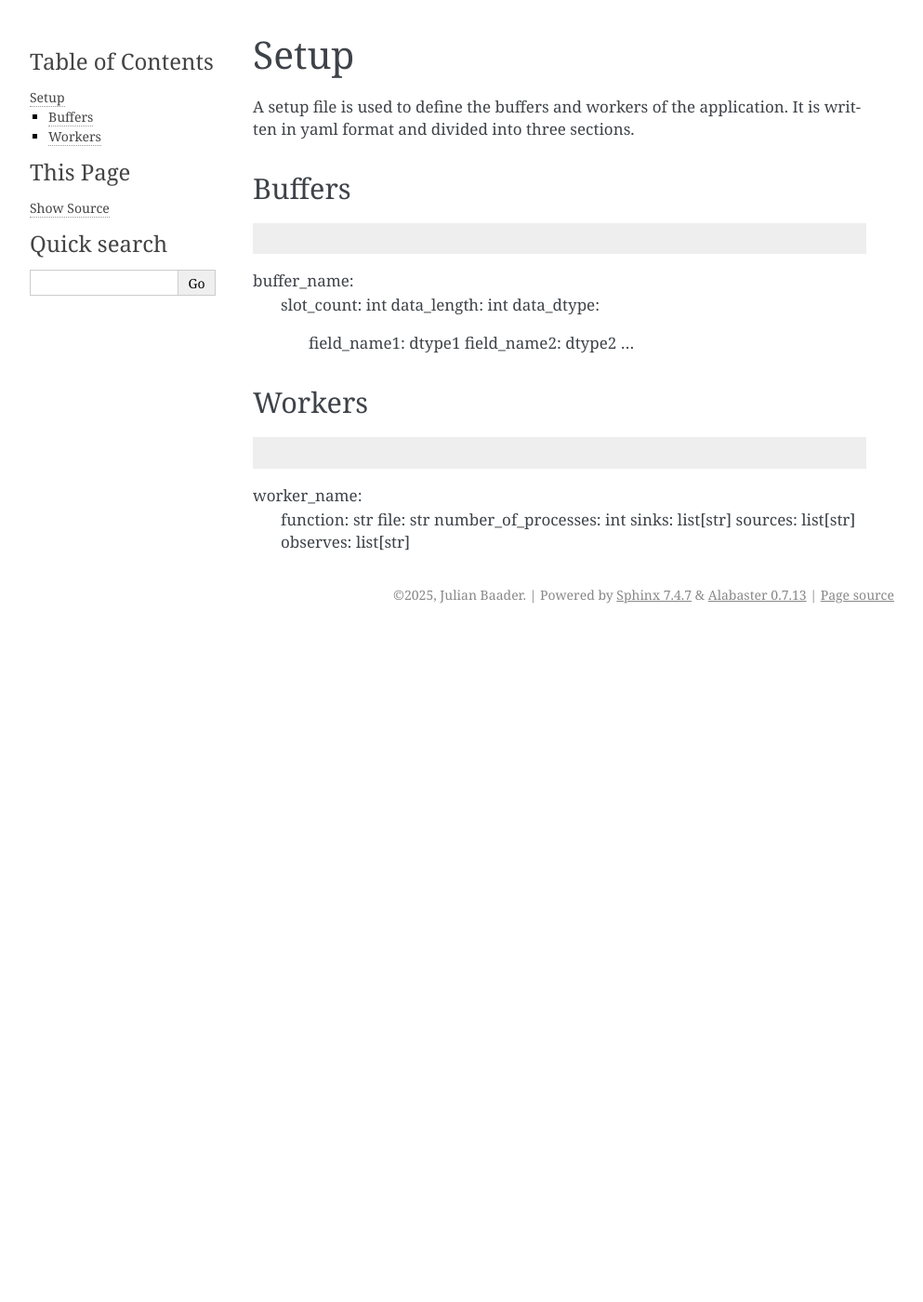
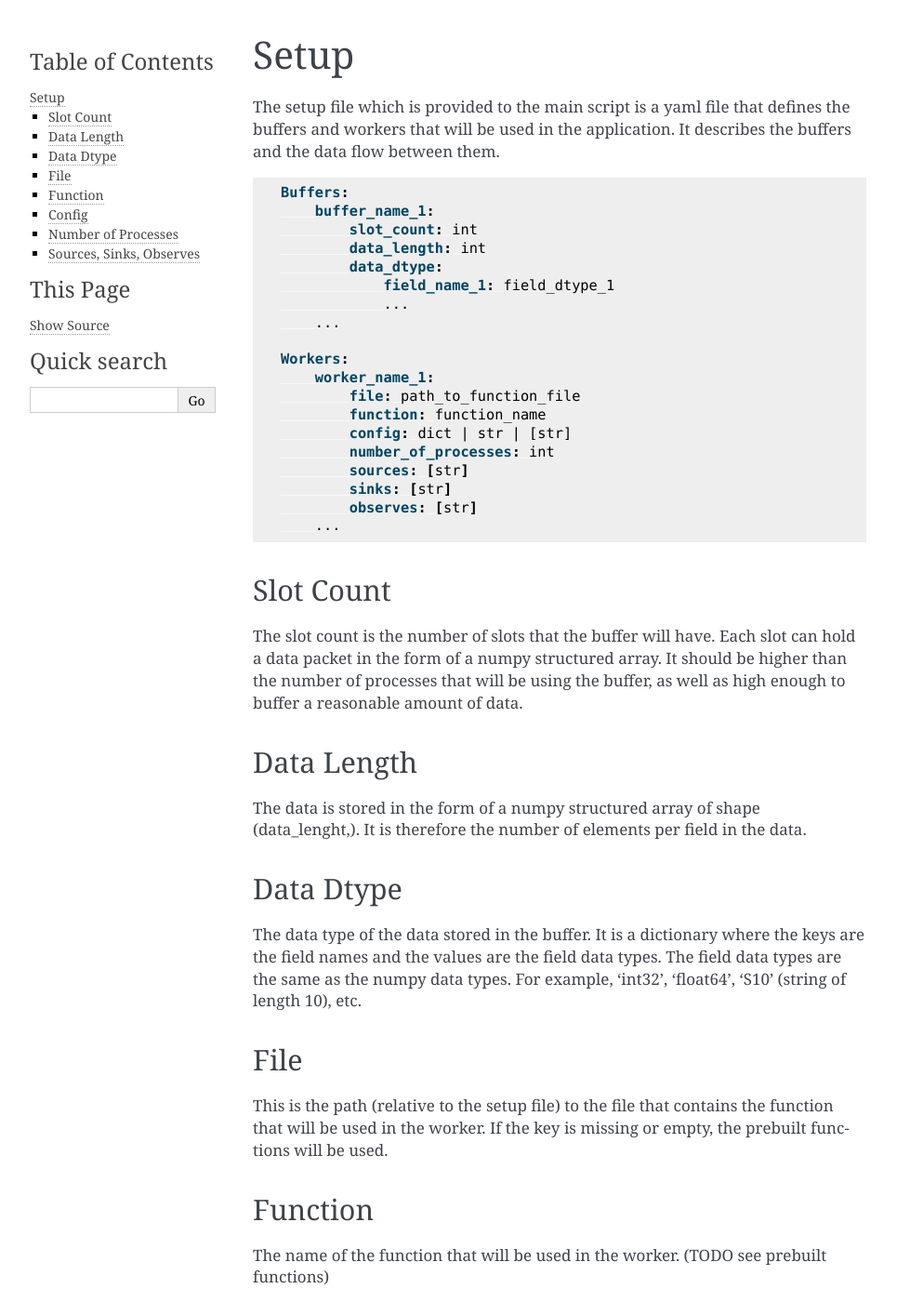
Before and after one commit to JulianBaader/mimoCoRB2, a Sphinx documentation site: the page built from docs/source/user_guide/setup.rst, in a window 1280 px wide and 1400 px high. Shown: the whole window at 93% size, without its empty margins (148-1141 px from the left). Built offline with Sphinx 7.4.7, drawn with Linux system fonts in a browser that asks for light colours; pages that are not in the unit, such as notebooks, are missing from menus; some of the changed text lies outside the part shown.

Commit message:
improve docu

```diff
--- a/docs/source/user_guide/index.rst
+++ b/docs/source/user_guide/index.rst
@@ -8,9 +8,5 @@ This user guide provides an in-depth description of mimoCoRB2 features required
 .. toctree::
     :maxdepth: 1
 
-    buffers
-    workers
     setup
-    configs
     simple_workers
-    complex_workers
--- a/docs/source/user_guide/setup.rst
+++ b/docs/source/user_guide/setup.rst
@@ -1,27 +1,68 @@
 Setup
 =====
 
-A setup file is used to define the buffers and workers of the application. It is written in yaml format and divided into three sections.
+The setup file which is provided to the main script is a yaml file that defines the buffers and workers that will be used in the application.
+It describes the buffers and the data flow between them.
 
-Buffers
--------
 .. code-block:: yaml
-buffer_name:
-    slot_count: int
-    data_length: int
-    data_dtype:
-        field_name1: dtype1
-        field_name2: dtype2
+
+    Buffers:
+        buffer_name_1:
+            slot_count: int
+            data_length: int
+            data_dtype:
+                field_name_1: field_dtype_1
+                ...
+        ...
+
+    Workers:
+        worker_name_1:
+            file: path_to_function_file
+            function: function_name
+            config: dict | str | [str]
+            number_of_processes: int
+            sources: [str]
+            sinks: [str]
+            observes: [str]
         ...
 
 
-Workers
--------
-.. code-block:: yaml
-worker_name:
-    function: str
-    file: str
-    number_of_processes: int
-    sinks: list[str]
-    sources: list[str]
-    observes: list[str]
+Slot Count
+----------
+The slot count is the number of slots that the buffer will have. Each slot can hold a data packet in the form of a numpy structured array.
+It should be higher than the number of processes that will be using the buffer, as well as high enough to buffer a reasonable amount of data.
+
+Data Length
+-----------
+The data is stored in the form of a numpy structured array of shape (data_lenght,).
+It is therefore the number of elements per field in the data.
+
+Data Dtype
+-----------
+The data type of the data stored in the buffer. It is a dictionary where the keys are the field names and the values are the field data types.
+The field data types are the same as the numpy data types. For example, 'int32', 'float64', 'S10' (string of length 10), etc.
+
+File
+-----
+This is the path (relative to the setup file) to the file that contains the function that will be used in the worker.
+If the key is missing or empty, the prebuilt functions will be used.
+
+Function
+--------
+The name of the function that will be used in the worker.
+(TODO see prebuilt functions)
+
+Config
+------
+The configuration of the worker. It can be a dictionary, a string or a list of strings.
+If it is a dictionary, it will be passed directly to the worker.
+If it is a string or a list of strings the yaml file at each path (relative to the setup file) will be loaded in the config dictionary (duplicate keys will be overwritten).
+
+Number of Processes
+-------------------
+The number of processes run by the worker.
+
+Sources, Sinks, Observes
+--------------------------
+The sources, sinks and observes of the worker. They are the names of the buffers that will be used by the worker.
+Sources are the buffers that will be used to read data from, sinks are the buffers that will be used to write data to and observes are the buffers that will be used to observe data.
```
Also changed, not shown: docs/source/user_guide/buffers.rst (deleted, +0 -19 lines), docs/source/user_guide/simple_workers.rst (+8 -0 lines), docs/source/user_guide/workers.rst (deleted, +0 -14 lines), 1 other file.
